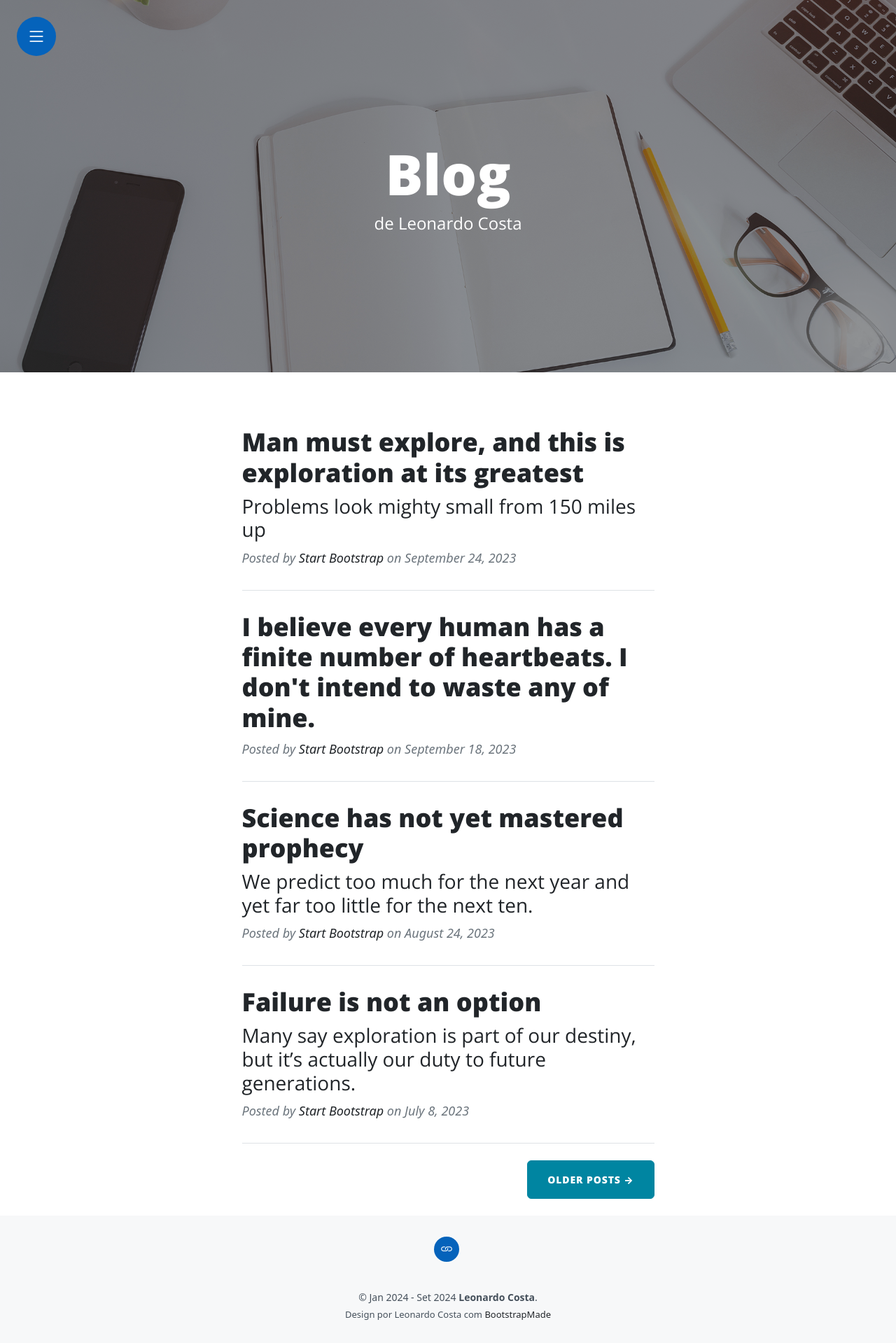
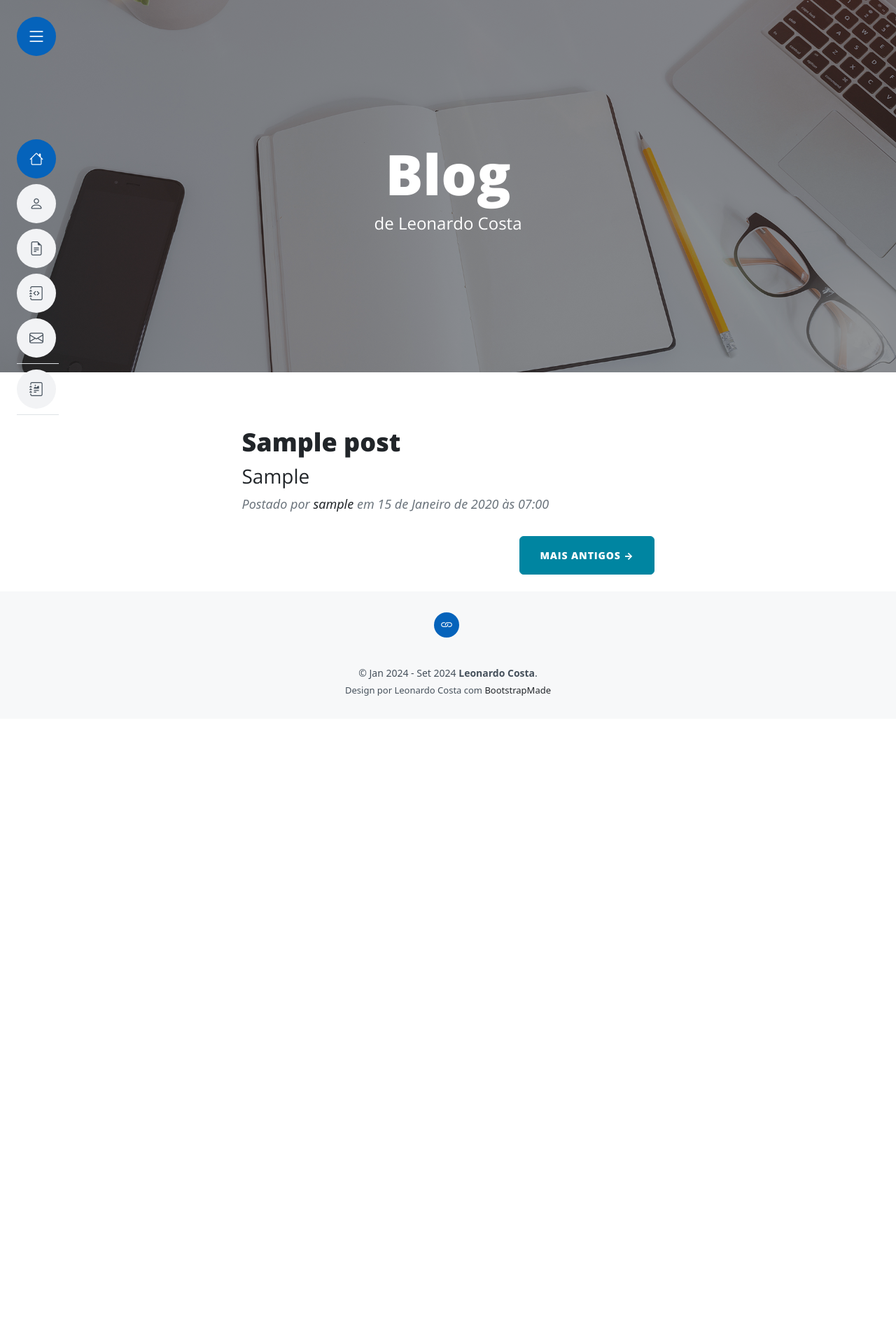
Before and after one commit to leon-rdo/LeonardoCosta, a Django app: page /blog/ in a window 1280 px wide. Shown: the whole page at 70% size. After the commit the page ends 994 px from the top, so only its background shows below. Run offline with Django 5.2, Linux system fonts and the light colour scheme; tables that the repository leaves empty hold one stand-in row (values such as "Sample post"); some libraries are stand-ins or nearby versions.

Commit message:
feat: configure blog index and add headline field

```diff
--- a/blog/models.py
+++ b/blog/models.py
@@ -35,6 +35,7 @@
 class Post(models.Model):
     title = models.CharField("Título", max_length=200)
     slug = models.SlugField("Slug", max_length=200, unique=True)
+    headline = models.CharField("Manchete", max_length=200)
     content = CKEditor5Field("Conteúdo", config_name='extends')
     cover_image = models.ImageField("Imagem de Capa", upload_to='posts/covers/', blank=True, null=True)
     author = models.ForeignKey(get_user_model(), on_delete=models.CASCADE, related_name='posts', verbose_name='Autor')
--- a/blog/templates/blog/index.html
+++ b/blog/templates/blog/index.html
@@ -37,61 +37,28 @@
 <div class="container px-4 px-lg-5">
     <div class="row gx-4 gx-lg-5 justify-content-center">
         <div class="col-md-10 col-lg-8 col-xl-7">
-            <!-- Post preview-->
+            {% for post in object_list %}
                 <div class="post-preview">
-                <a href="post.html">
-                    <h2 class="post-title">Man must explore, and this is exploration at its greatest</h2>
-                    <h3 class="post-subtitle">Problems look mighty small from 150 miles up</h3>
+                    <a href="#">
+                        <h2 class="post-title">{{ post.title }}</h2>
+                        <h3 class="post-subtitle">{{ post.headline|truncatewords_html:16 }}</h3>
                     </a>
                     <p class="post-meta">
-                    Posted by
-                    <a href="#!">Start Bootstrap</a>
-                    on September 24, 2023
+                        Postado por
+                        <a href="#!">{{ post.author }}</a>
+                        em {{ post.published_at }}
                     </p>
                 </div>
-            <!-- Divider-->
+                {% if not forloop.last %}
                 <hr class="my-4" />
-            <!-- Post preview-->
-            <div class="post-preview">
-                <a href="post.html"><h2 class="post-title">I believe every human has a finite number of heartbeats. I don't intend to waste any of mine.</h2></a>
-                <p class="post-meta">
-                    Posted by
-                    <a href="#!">Start Bootstrap</a>
-                    on September 18, 2023
-                </p>
+                {% endif %}
+            {% empty %}
+                <div class="text-center my-5">
+                    <h2>Nenhum post encontrado.</h2>
+                    <h3>Aguarde... <i class="bi bi-watch"></i></h3>
                 </div>
-            <!-- Divider-->
-            <hr class="my-4" />
-            <!-- Post preview-->
-            <div class="post-preview">
-                <a href="post.html">
-                    <h2 class="post-title">Science has not yet mastered prophecy</h2>
-                    <h3 class="post-subtitle">We predict too much for the next year and yet far too little for the next ten.</h3>
-                </a>
-                <p class="post-meta">
-                    Posted by
-                    <a href="#!">Start Bootstrap</a>
-                    on August 24, 2023
-                </p>
-            </div>
-            <!-- Divider-->
-            <hr class="my-4" />
-            <!-- Post preview-->
-            <div class="post-preview">
-                <a href="post.html">
-                    <h2 class="post-title">Failure is not an option</h2>
-                    <h3 class="post-subtitle">Many say exploration is part of our destiny, but it’s actually our duty to future generations.</h3>
-                </a>
-                <p class="post-meta">
-                    Posted by
-                    <a href="#!">Start Bootstrap</a>
-                    on July 8, 2023
-                </p>
-            </div>
-            <!-- Divider-->
-            <hr class="my-4" />
-            <!-- Pager-->
-            <div class="d-flex justify-content-end mb-4"><a class="btn btn-primary text-uppercase" href="#!">Older Posts →</a></div>
+            {% endfor %}
+            <div class="d-flex justify-content-end mb-4"><a class="btn btn-primary text-uppercase" href="#!">Mais antigos →</a></div>
         </div>
     </div>
 </div>
```
Also changed, not shown: blog/migrations/0001_initial.py. Lines whose indentation alone changed are shown as unchanged.
